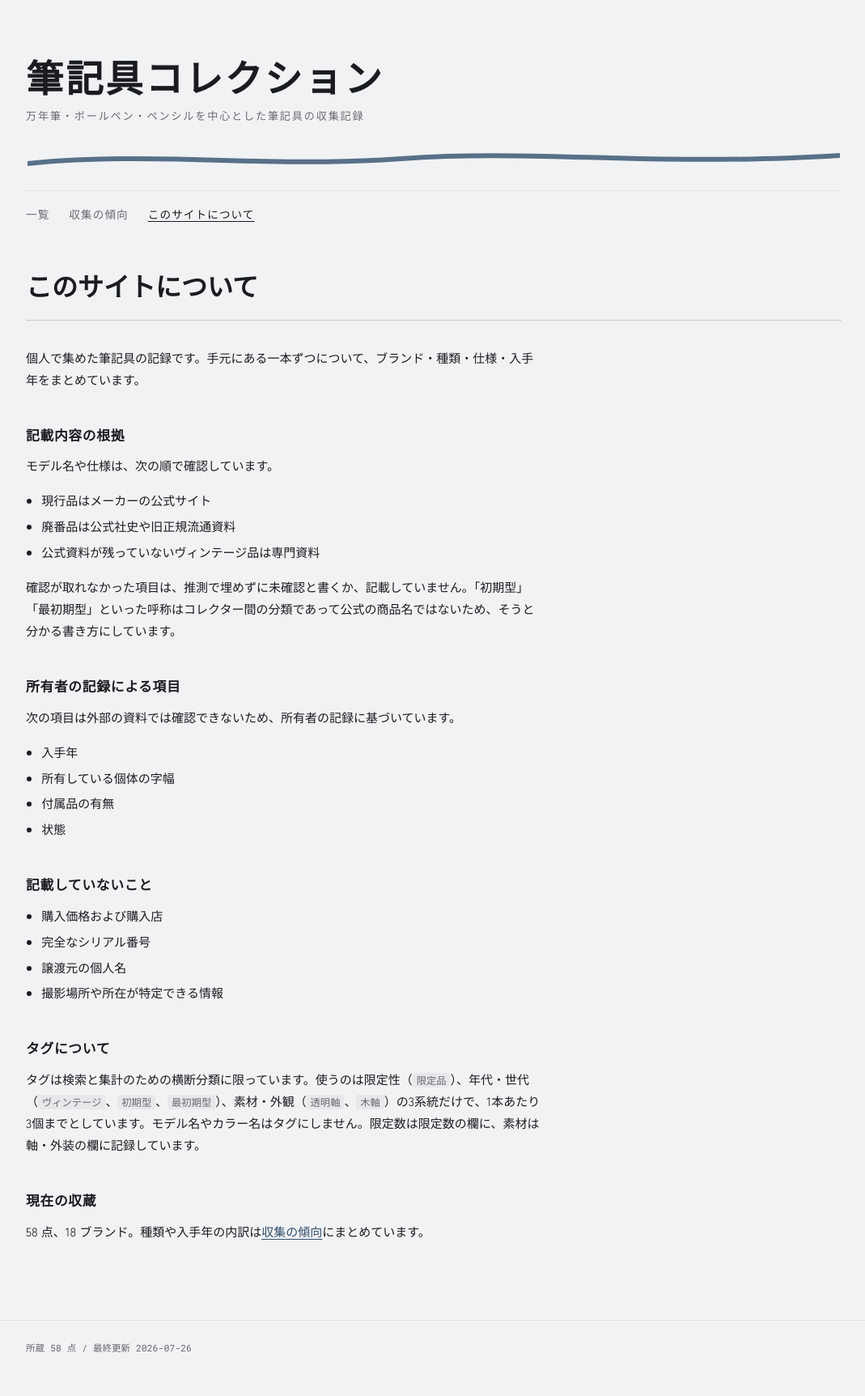
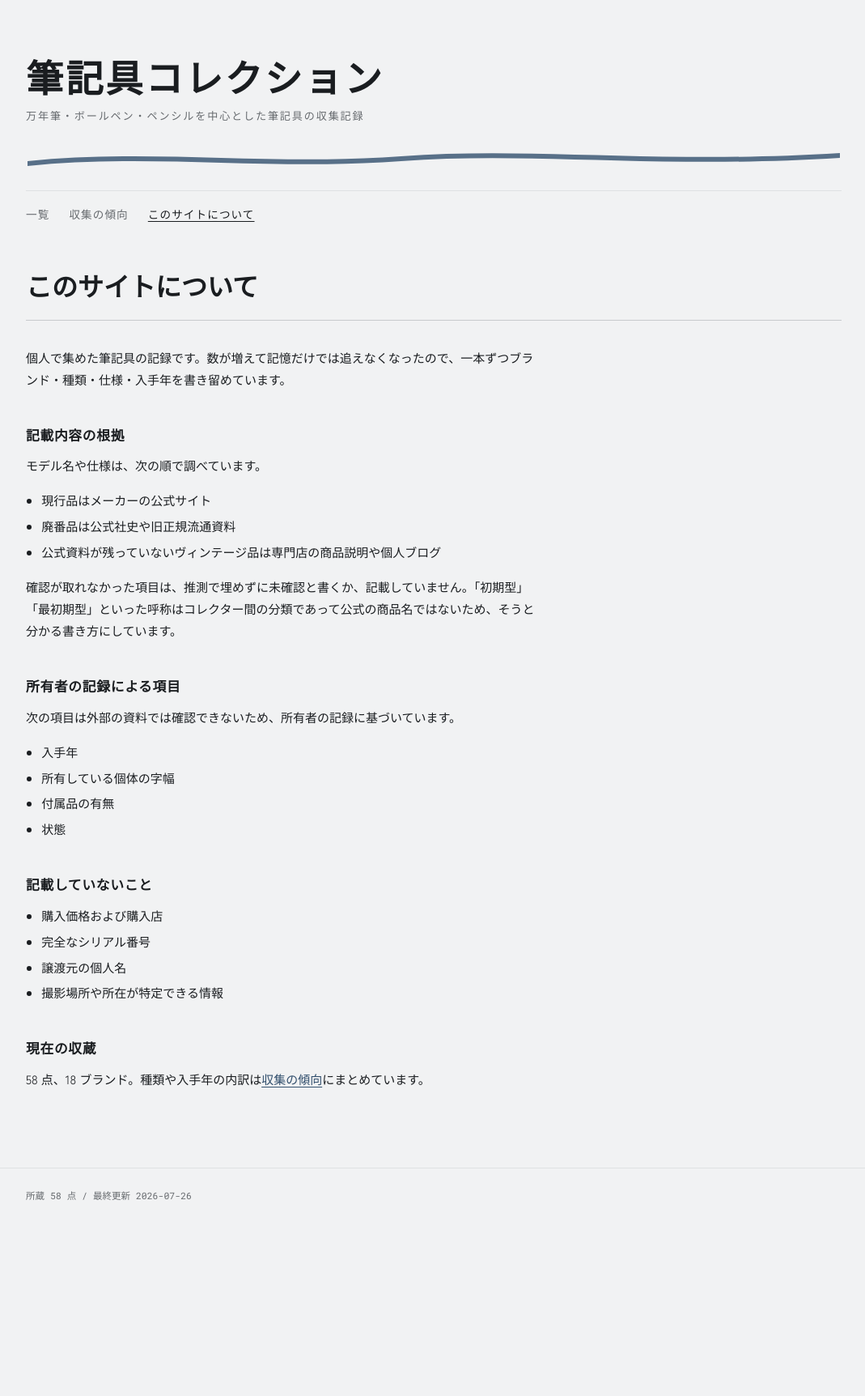
Before and after one commit to mono121/penpocket, a Jekyll site: the page built from about.md, in a window 1280 px wide. Shown: the whole page at 81% size, without its empty margins (104-1173 px from the left). Built offline with Jekyll 4.4.1, drawn with Linux system fonts in a browser that asks for light colours; after the commit the page ends 1536 px from its top, so only the background shows below that.

Commit message:
Tighten the about page intro and sourcing wording
The intro said "record" three times across three sentences; the added
motivation now carries that sentence on its own.

Vintage sourcing is dealer copy and personal blogs, which is weaker than
the "confirmed" the lead claimed and sat oddly beside the following
paragraph about leaving unconfirmed items unconfirmed. The lead now says
"looked up", so both statements hold, and the bullet ends in a noun like
the two above it.

Co-Authored-By: Claude Opus 5 <noreply@anthropic.com>

```diff
--- a/about.md
+++ b/about.md
@@ -4,15 +4,15 @@ title: このサイトについて
 permalink: /about/
 ---
 
-個人で集めた筆記具の記録です。手元にある一本ずつについて、ブランド・種類・仕様・入手年をまとめています。
+個人で集めた筆記具の記録です。数が増えて記憶だけでは追えなくなったので、一本ずつブランド・種類・仕様・入手年を書き留めています。
 
 ## 記載内容の根拠
 
-モデル名や仕様は、次の順で確認しています。
+モデル名や仕様は、次の順で調べています。
 
 - 現行品はメーカーの公式サイト
 - 廃番品は公式社史や旧正規流通資料
-- 公式資料が残っていないヴィンテージ品は専門資料
+- 公式資料が残っていないヴィンテージ品は専門店の商品説明や個人ブログ
 
 確認が取れなかった項目は、推測で埋めずに未確認と書くか、記載していません。「初期型」「最初期型」といった呼称はコレクター間の分類であって公式の商品名ではないため、そうと分かる書き方にしています。
 
@@ -32,10 +32,6 @@ permalink: /about/
 - 譲渡元の個人名
 - 撮影場所や所在が特定できる情報
 
-## タグについて
-
-タグは検索と集計のための横断分類に限っています。使うのは限定性（`限定品`）、年代・世代（`ヴィンテージ`、`初期型`、`最初期型`）、素材・外観（`透明軸`、`木軸`）の3系統だけで、1本あたり3個までとしています。モデル名やカラー名はタグにしません。限定数は限定数の欄に、素材は軸・外装の欄に記録しています。
-
 ## 現在の収蔵
 
 {{ site.pens | size }} 点、{{ site.pens | map: 'brand' | uniq | size }} ブランド。種類や入手年の内訳は[収集の傾向]({{ '/stats/' | relative_url }})にまとめています。
```
